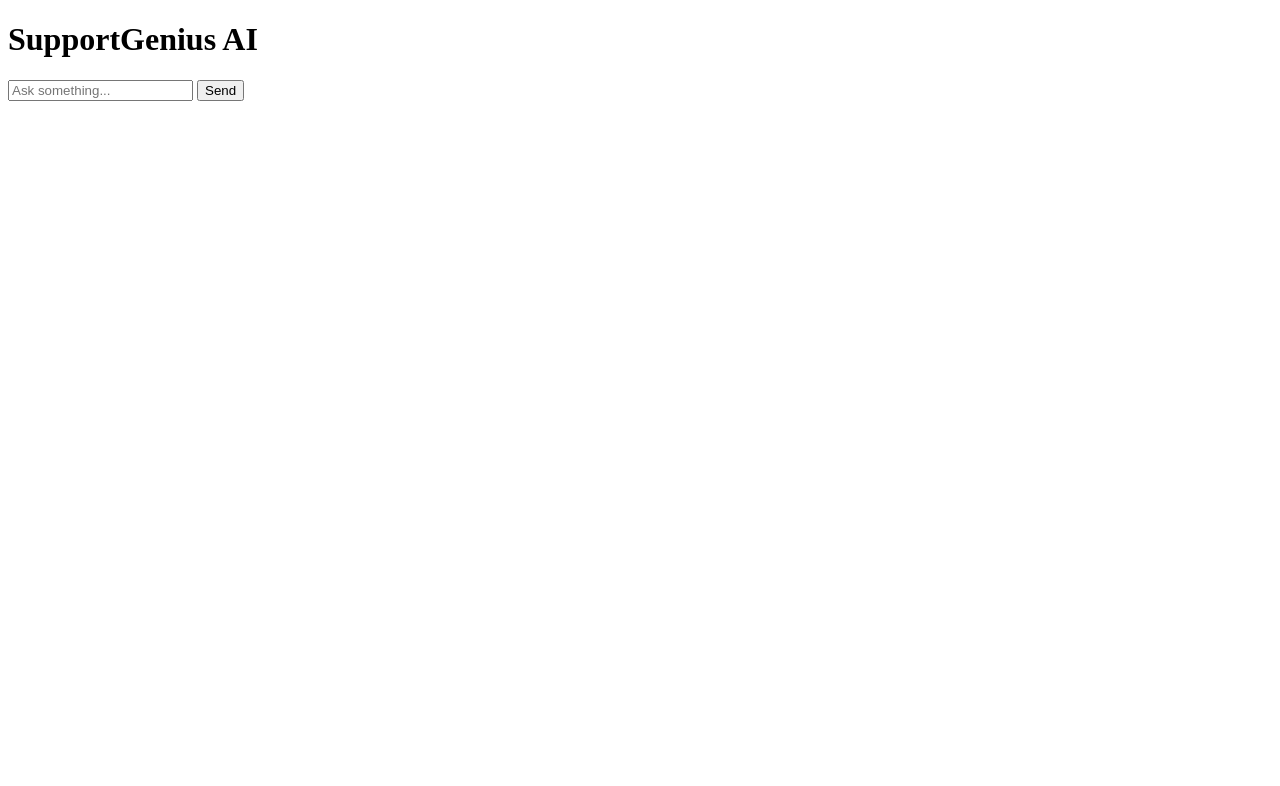
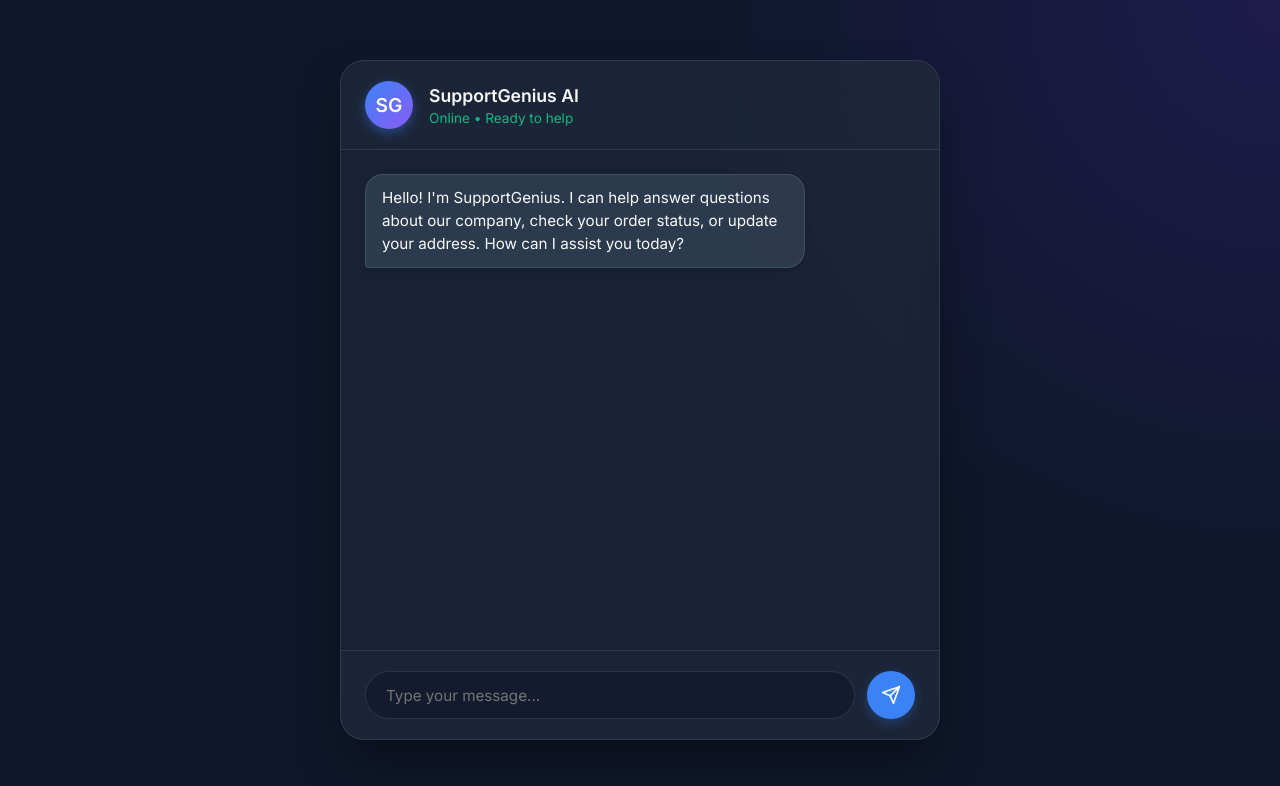
Before and after one commit to BradleyXiX/SupportGeniusAI, a website: page client/index.html in a window 1280 px wide. Drawn offline with Linux system fonts and the light colour scheme.

Commit message:
feat(client): redesign UI with premium dark mode aesthetics
- Restructured index.html with semantic tags and chat layout.
- Applied modern glassmorphism design, vibrant gradients, and smooth micro-animations in styles.css.
- Enhanced app.js to handle loading states, auto-scrolling, and error handling for robust communication with the backend.

```diff
--- a/client/app.js
+++ b/client/app.js
@@ -1,16 +1,69 @@
+const chatMessages = document.getElementById("chat-messages");
+const inputField = document.getElementById("input");
+
+function handleKeyPress(e) {
+  if (e.key === "Enter") {
+    send();
+  }
+}
+
+function appendMessage(text, isUser) {
+  const msgDiv = document.createElement("div");
+  msgDiv.className = `message ${isUser ? "user-message" : "ai-message"}`;
+
+  const bubbleDiv = document.createElement("div");
+  bubbleDiv.className = "bubble";
+  bubbleDiv.innerText = text; // Prevent XSS by using innerText
+
+  msgDiv.appendChild(bubbleDiv);
+  chatMessages.appendChild(msgDiv);
+
+  // Scroll to bottom
+  chatMessages.scrollTop = chatMessages.scrollHeight;
+}
+
+function showLoading() {
+  const msgDiv = document.createElement("div");
+  msgDiv.className = "message ai-message loading";
+  msgDiv.id = "loading-message";
+
+  const bubbleDiv = document.createElement("div");
+  bubbleDiv.className = "bubble loading-dots";
+  bubbleDiv.innerHTML = '<div class="dot"></div><div class="dot"></div><div class="dot"></div>';
+
+  msgDiv.appendChild(bubbleDiv);
+  chatMessages.appendChild(msgDiv);
+  chatMessages.scrollTop = chatMessages.scrollHeight;
+}
+
+function removeLoading() {
+  const loadingMsg = document.getElementById("loading-message");
+  if (loadingMsg) loadingMsg.remove();
+}
+
 async function send() {
-  const input = document.getElementById("input").value;
+  const text = inputField.value.trim();
+  if (!text) return;
 
-  const res = await fetch("http://localhost:3000/chat", {
-    method: "POST",
-    headers: { "Content-Type": "application/json" },
-    body: JSON.stringify({ message: input })
-  });
+  appendMessage(text, true);
+  inputField.value = "";
 
-  const data = await res.json();
+  showLoading();
 
-  document.getElementById("chat").innerHTML += `
-    <p><b>You:</b> ${input}</p>
-    <p><b>AI:</b> ${data.reply}</p>
-  `;
+  try {
+    const res = await fetch("http://localhost:3000/chat", {
+      method: "POST",
+      headers: { "Content-Type": "application/json" },
+      body: JSON.stringify({ message: text })
+    });
+
+    if (!res.ok) throw new Error("Server response not OK");
+    const data = await res.json();
+    removeLoading();
+    appendMessage(data.reply, false);
+  } catch (err) {
+    console.error("Error communicating with server:", err);
+    removeLoading();
+    appendMessage("Sorry, I encountered an error connecting to the backend server. Is it running?", false);
+  }
 }
--- a/client/index.html
+++ b/client/index.html
@@ -1,15 +1,38 @@
 <!DOCTYPE html>
-<html>
+<html lang="en">
 <head>
-  <title>SupportGenius</title>
+  <meta charset="UTF-8">
+  <meta name="viewport" content="width=device-width, initial-scale=1.0">
+  <meta name="description" content="SupportGenius AI - Intelligent Customer Support Assistant">
+  <title>SupportGenius AI</title>
+  <link rel="stylesheet" href="styles.css">
+  <link href="https://fonts.googleapis.com/css2?family=Inter:wght@400;500;600&display=swap" rel="stylesheet">
 </head>
 <body>
-  <h1>SupportGenius AI</h1>
+  <div class="chat-container">
+    <header class="chat-header">
+      <div class="avatar">
+        <span>SG</span>
+      </div>
+      <div>
+        <h1>SupportGenius AI</h1>
+        <p class="status">Online &bull; Ready to help</p>
+      </div>
+    </header>
 
-  <input id="input" placeholder="Ask something..." />
-  <button onclick="send()">Send</button>
+    <div id="chat-messages" class="chat-messages">
+      <div class="message ai-message">
+        <div class="bubble">Hello! I'm SupportGenius. I can help answer questions about our company, check your order status, or update your address. How can I assist you today?</div>
+      </div>
+    </div>
 
-  <div id="chat"></div>
+    <div class="chat-input-area">
+      <input type="text" id="input" placeholder="Type your message..." onkeypress="handleKeyPress(event)" autocomplete="off" />
+      <button onclick="send()" id="send-btn" aria-label="Send Message">
+        <svg xmlns="http://www.w3.org/2000/svg" width="20" height="20" viewBox="0 0 24 24" fill="none" stroke="currentColor" stroke-width="2" stroke-linecap="round" stroke-linejoin="round"><line x1="22" y1="2" x2="11" y2="13"></line><polygon points="22 2 15 22 11 13 2 9 22 2"></polygon></svg>
+      </button>
+    </div>
+  </div>
 
   <script src="app.js"></script>
 </body>
--- a/client/styles.css
+++ b/client/styles.css
@@ -0,0 +1,211 @@
+:root {
+  --bg-color: #0f172a;
+  --container-bg: rgba(30, 41, 59, 0.7);
+  --text-primary: #f8fafc;
+  --text-secondary: #94a3b8;
+  --accent-color: #3b82f6;
+  --accent-hover: #2563eb;
+  --user-msg-bg: #3b82f6;
+  --ai-msg-bg: rgba(51, 65, 85, 0.8);
+  --border-color: rgba(255, 255, 255, 0.1);
+}
+
+* {
+  box-sizing: border-box;
+  margin: 0;
+  padding: 0;
+}
+
+body {
+  font-family: 'Inter', sans-serif;
+  background: var(--bg-color);
+  background-image: radial-gradient(circle at top right, #1e1b4b, transparent 40%),
+                    radial-gradient(circle at bottom left, #0f172a, transparent 40%);
+  color: var(--text-primary);
+  display: flex;
+  justify-content: center;
+  align-items: center;
+  min-height: 100vh;
+}
+
+.chat-container {
+  width: 100%;
+  max-width: 600px;
+  height: 85vh;
+  display: flex;
+  flex-direction: column;
+  background: var(--container-bg);
+  backdrop-filter: blur(16px);
+  -webkit-backdrop-filter: blur(16px);
+  border: 1px solid var(--border-color);
+  border-radius: 24px;
+  overflow: hidden;
+  box-shadow: 0 25px 50px -12px rgba(0, 0, 0, 0.5);
+}
+
+.chat-header {
+  padding: 20px 24px;
+  border-bottom: 1px solid var(--border-color);
+  display: flex;
+  align-items: center;
+  gap: 16px;
+  background: rgba(30, 41, 59, 0.4);
+}
+
+.avatar {
+  width: 48px;
+  height: 48px;
+  border-radius: 50%;
+  background: linear-gradient(135deg, #3b82f6, #8b5cf6);
+  display: flex;
+  align-items: center;
+  justify-content: center;
+  font-weight: 600;
+  font-size: 1.2rem;
+  box-shadow: 0 4px 12px rgba(59, 130, 246, 0.4);
+}
+
+.chat-header h1 {
+  font-size: 1.1rem;
+  font-weight: 600;
+}
+
+.chat-header .status {
+  font-size: 0.85rem;
+  color: #10b981;
+  margin-top: 4px;
+}
+
+.chat-messages {
+  flex: 1;
+  padding: 24px;
+  overflow-y: auto;
+  display: flex;
+  flex-direction: column;
+  gap: 16px;
+  scroll-behavior: smooth;
+}
+
+/* Custom Scrollbar */
+.chat-messages::-webkit-scrollbar {
+  width: 6px;
+}
+.chat-messages::-webkit-scrollbar-track {
+  background: transparent;
+}
+.chat-messages::-webkit-scrollbar-thumb {
+  background: rgba(255, 255, 255, 0.1);
+  border-radius: 10px;
+}
+
+.message {
+  display: flex;
+  max-width: 80%;
+  animation: fadeIn 0.3s ease-out;
+}
+
+.message.user-message {
+  align-self: flex-end;
+}
+
+.message.ai-message {
+  align-self: flex-start;
+}
+
+.bubble {
+  padding: 12px 16px;
+  border-radius: 18px;
+  line-height: 1.5;
+  font-size: 0.95rem;
+  box-shadow: 0 4px 6px rgba(0, 0, 0, 0.1);
+}
+
+.user-message .bubble {
+  background: var(--user-msg-bg);
+  color: white;
+  border-bottom-right-radius: 4px;
+}
+
+.ai-message .bubble {
+  background: var(--ai-msg-bg);
+  border: 1px solid var(--border-color);
+  border-bottom-left-radius: 4px;
+}
+
+.chat-input-area {
+  padding: 20px 24px;
+  border-top: 1px solid var(--border-color);
+  display: flex;
+  gap: 12px;
+  background: rgba(30, 41, 59, 0.4);
+}
+
+input {
+  flex: 1;
+  background: rgba(15, 23, 42, 0.6);
+  border: 1px solid var(--border-color);
+  border-radius: 99px;
+  padding: 0 20px;
+  color: white;
+  font-family: inherit;
+  font-size: 0.95rem;
+  transition: all 0.2s ease;
+}
+
+input:focus {
+  outline: none;
+  border-color: var(--accent-color);
+  box-shadow: 0 0 0 2px rgba(59, 130, 246, 0.2);
+}
+
+button {
+  background: var(--accent-color);
+  color: white;
+  border: none;
+  border-radius: 50%;
+  width: 48px;
+  height: 48px;
+  display: flex;
+  align-items: center;
+  justify-content: center;
+  cursor: pointer;
+  transition: all 0.2s ease;
+  box-shadow: 0 4px 12px rgba(59, 130, 246, 0.3);
+}
+
+button:hover {
+  background: var(--accent-hover);
+  transform: translateY(-2px);
+}
+
+button:active {
+  transform: translateY(0);
+}
+
+.loading-dots {
+  display: flex;
+  gap: 4px;
+  align-items: center;
+  padding: 8px 4px;
+}
+
+.dot {
+  width: 6px;
+  height: 6px;
+  background: var(--text-secondary);
+  border-radius: 50%;
+  animation: pulse 1.4s infinite ease-in-out both;
+}
+
+.dot:nth-child(1) { animation-delay: -0.32s; }
+.dot:nth-child(2) { animation-delay: -0.16s; }
+
+@keyframes fadeIn {
+  from { opacity: 0; transform: translateY(10px); }
+  to { opacity: 1; transform: translateY(0); }
+}
+
+@keyframes pulse {
+  0%, 80%, 100% { transform: scale(0); }
+  40% { transform: scale(1); }
+}
```
